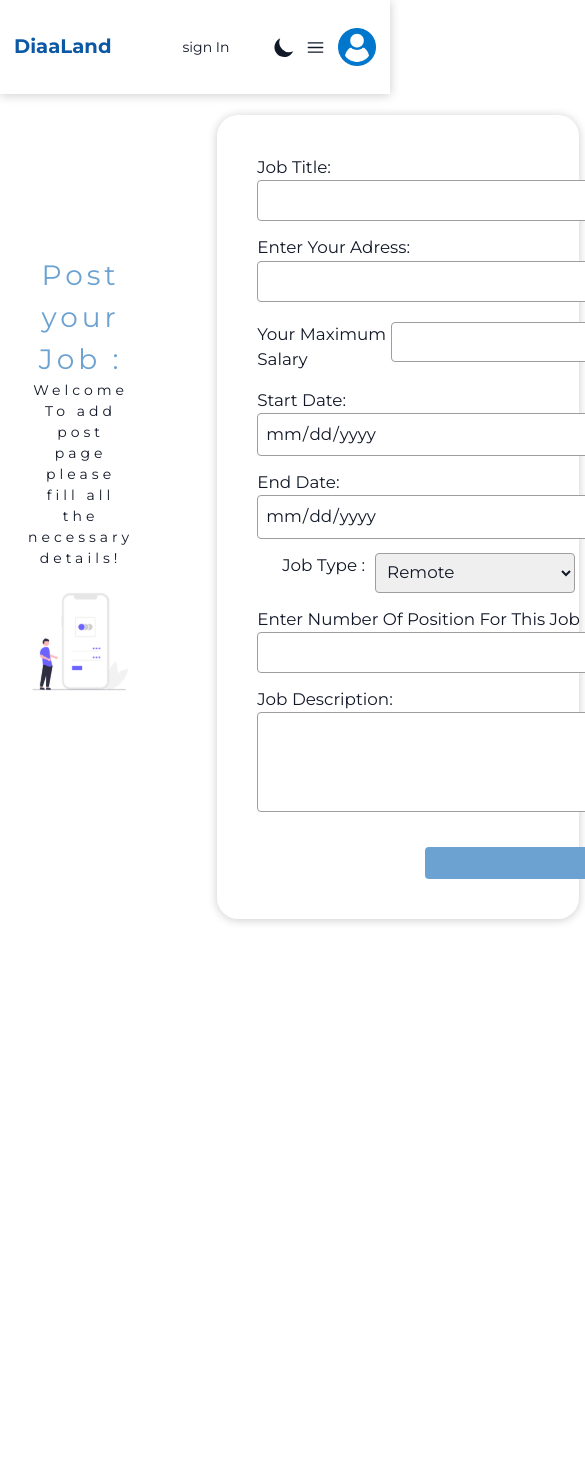
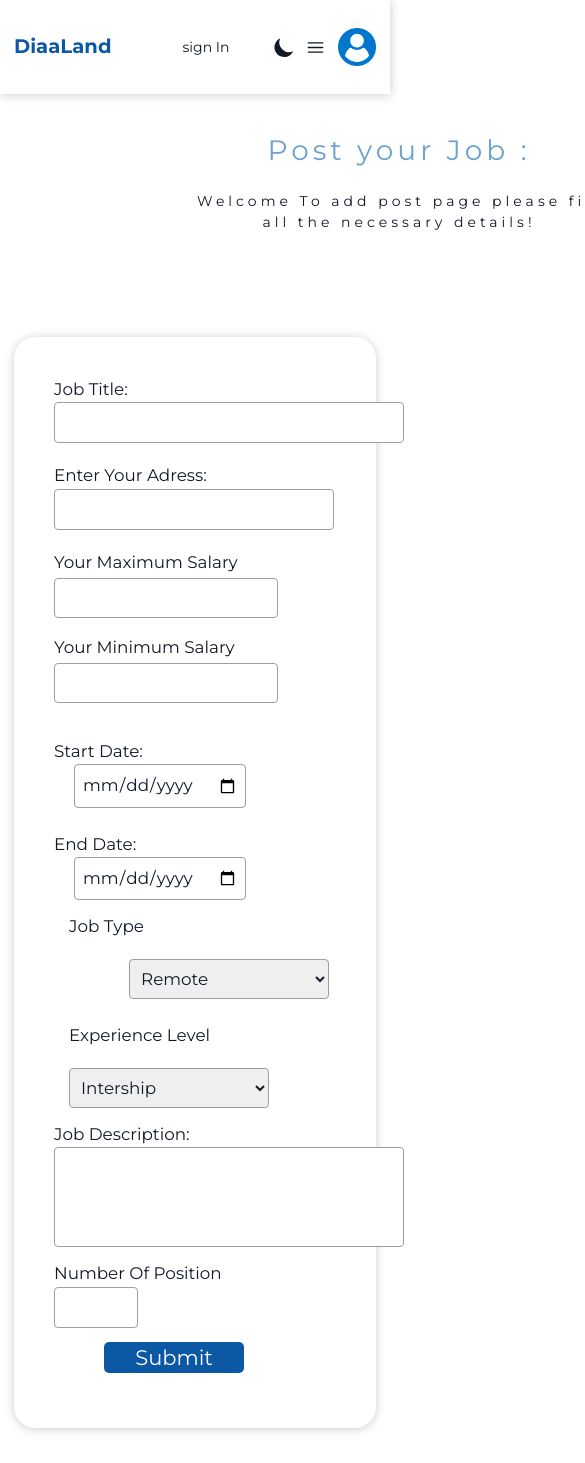
Before and after one commit to el-barae/Diaaland-FE, a Next.js app: page /addPost in a window 390 px wide. Shown: the top 1463 px of the page, 585 px wide, since content can reach past the window. Before the commit the page ends 954 px from the top, so only its background shows below. Built offline with nearby package versions, Linux system fonts and the light colour scheme; no server answers.

Commit message:
organize addPost

```diff
--- a/app/(accounts)/addPost/addpost.scss
+++ b/app/(accounts)/addPost/addpost.scss
@@ -43,33 +43,40 @@ $gray: #9E9E9E;
          box-shadow: 0 1px 10px #cecaca;
          border-radius: 1.5rem 1.5rem 1.5rem 1.5rem;
          height: fit-content;
-         margin-top: 80px;
+         margin-top: 70px;
 
          .options {
             display: flex !important;
             gap: 10px;
-            padding-left: 25px;
-            input {
-               outline: none;
-                border: 1px solid $footer-bg;
-                border-radius: .5rem;
-                padding: .5rem;
-                margin-bottom: 1rem;
+            padding-left: 15px;
+            #jobType{
+               margin-left: 60px;
+               //text-align: left;
             }
             label{
                font-size: 1.2rem;
                font-weight: 400;
                text-transform: capitalize;
+               margin-bottom: 10px;
             }
          }
 
          .job-date{
+            display: flex;
+            label{
+               margin-top: 10px;
+            }
+            input{
+               width: max-content;
+               margin: 0px 120px 10px 20px;
+            }
 
          }
 
          select{
             max-width: 200px;
             height: 40px;
+            margin-right: 120px;
          }
          .salary{
             display: flex;
@@ -85,6 +92,7 @@ $gray: #9E9E9E;
                display: inline-block;
                vertical-align: middle;
                height: 40px;
+               margin-right: 10px;
             }
             }
 
@@ -121,21 +129,94 @@ $gray: #9E9E9E;
             height: 100px;
          }
 
+         .foot{
+            display: flex;
+            input{
+               width: 6rem;
+            }
             button {
                width: 60%;
-            margin-left: 20%  !important;
-            margin-top: 15px;
-            background-color: $primary !important;
-            color: #ffffff;
+               margin-left: 20%;
+               margin-bottom: 15px;
+               background-color: $main-color ;
+               color: $second-color;
                font-size: 1.5rem;
                border: none;
-            border-radius: 4px;
+               border-radius: 5px;
                cursor: pointer;
                transition: background-color 0.3s;
 
                &:hover {
-               background-color: darken($primary, 10%);
+                  background-color: darken($main-color, 10%);
+                  font-size: 30px;
+                  font-weight: 500;
                }
+            }
+         }
+
+         }
+         @media(max-width: 1200px){
+            display: flex;
+            flex-direction: column;
+            .info-side{
+               margin-top: 80px;
+               gap: 20px;
+               #img{
+                  display: none;
+               } h1{
+                  margin-bottom: 20px;
+               }
+               p{
+                  width: 30rem;
+               }
+            }
+            .from-description{
+               margin-top: 0px;
+               position: relative;
+               .job-date{
+                  flex-direction: column;
+               }
+               .options{
+                  flex-direction: column;
+               }
+               .salary{
+                  flex-direction: column;
+               }
+               .JobTitle{
+                  display: flex;
+                  flex-direction: column;
+                  width: 25rem;
+                  margin-bottom: 6px;
+                  margin-right: 6px;
+               }
+               .Adress{
+                  display: flex;
+                  flex-direction: column;
+                  width: 20rem;
+               }
+               .salary{
+                  width: 42rem;
+                  input{
+                     width: 16rem;
+                     margin-right: 2rem;
+                  }
+               }
+               .JobDesc{
+                  display: flex;
+                  flex-direction: column;
+                  width: 25rem;
+               }
+               /*input{
+                  max-width: 50rem;
+               }*/
+               .foot{
+                  flex-direction: column;
+                  button {
+                     width: 10rem;
+                     margin-left: 50px;
+                  }
+               }
+
             }
          }
       }
--- a/app/(accounts)/addPost/page.tsx
+++ b/app/(accounts)/addPost/page.tsx
@@ -7,7 +7,6 @@ import Image from 'next/image'
 import LoginImage from '@/public/images/login-info.svg'
 import axios from 'axios'
 import { ThemeProvider } from 'next-themes'
-import Cookies from 'js-cookie';
 import { useRouter } from 'next/navigation';
 export default function AddPost() {
 
@@ -68,11 +67,13 @@ export default function AddPost() {
 									width={300}
 									height={300}
 									alt="login image"
+                  id='img'
 								/>
           </div>
         </div>
         <div className="from-description">
           <form onSubmit={handleSubmit} className="from">
+          <div className='JobTitle'>
             <label htmlFor="jobTitle">Job Title:</label>
             <input
               type="text"
@@ -81,7 +82,9 @@ export default function AddPost() {
               onChange={(e) => setJobTitle(e.target.value)}
               required
             />
+          </div>
 
+          <div className='Adress'>
             <label htmlFor="adress">Enter your Adress:</label>
             <input
             type="text"
@@ -89,6 +92,7 @@ export default function AddPost() {
             value={adress}
             onChange={(e) => setAdress(e.target.value)}
             required/>
+          </div>
 
           <div className="salary">
             <label htmlFor="maxSalary">Your maximum salary</label>
@@ -107,8 +111,8 @@ export default function AddPost() {
             onChange={(e) => setMinSalary(e.target.value)}
             required
             />
+          </div>
 
-         </div>
           <div className="job-date">
             <label htmlFor="startDate">Start Date:</label>
             <input
@@ -124,16 +128,16 @@ export default function AddPost() {
             value={jobCloseDate}
             onChange={(e) => setJobCloseDate(e.target.value)}
             />
+          </div>
 
-         </div>
           <div className="options">
-        <label htmlFor="jobType">Job Type :</label>
+            <label htmlFor="jobType">Job Type</label>
             <select id="jobType" name="jobType" value={jobType} onChange={(e) => setJobType(e.target.value)}>
               <option value="remote">Remote</option>
               <option value="OnSite">On-site</option>
               <option value="Hybrid">Hybrid </option>
             </select>
-        <label  htmlFor="Experience">Experience Level :</label>
+            <label  htmlFor="Experience">Experience Level</label>
             <select id="Experience" name="Experience" value={Experience} onChange={(e) => setExperience(e.target.value)}>
               <option value="Intership">Intership</option>
               <option value="EntryLevel">Entry Level</option>
@@ -142,13 +146,8 @@ export default function AddPost() {
               <option value="Leader">Leader</option>
             </select>
           </div>
-        <label htmlFor="positionNumber">Enter number of position for this job</label>
-        <input type="number"
-        id='positionNumber'
-        value={positionNumber}
-        onChange={(e) => setPositionNumber(e.target.value)}
-        required/>
 
+          <div className='JobDesc'>
             <label htmlFor="jobDescription">Job Description:</label>
             <textarea
             id="jobDescription"
@@ -156,9 +155,20 @@ export default function AddPost() {
             onChange={(e) => setJobDescription(e.target.value)}
             required
             />
+          </div>
+
+          <div className='foot'>
+            <label htmlFor="positionNumber">Number of position</label>
+            <input type="number"
+            id='positionNumber'
+            value={positionNumber}
+            onChange={(e) => setPositionNumber(e.target.value)}
+            required/>
 
 
             <button type="submit" id='submit'>Submit</button>
+          </div>
+
           </form>
         </div>
       </div>
--- a/components/HomePage/Navbar/Navbar.tsx
+++ b/components/HomePage/Navbar/Navbar.tsx
@@ -75,7 +75,7 @@ const Navbar = () => {
             <Link href="/#about-section" >about us</Link>
           </ul>
           <div className='right'>
-            <button id='btnlogin' onClick={handleClick}>{buttonText}</button>
+            {/*<button id='btnlogin' onClick={handleClick}>{buttonText}</button>*/}
             <SigninButton/>
             <NavbarTools />
             <button>
--- a/components/HomePage/Navbar/SigninButton.tsx
+++ b/components/HomePage/Navbar/SigninButton.tsx
@@ -15,6 +15,7 @@ const SigninButton = () => {
     }
     return (
         <button onClick={() => signIn()} className='ml-auto'>sign In</button>
+        //console.log
     )
 
 }
```
Lines whose indentation alone changed are shown as unchanged.
